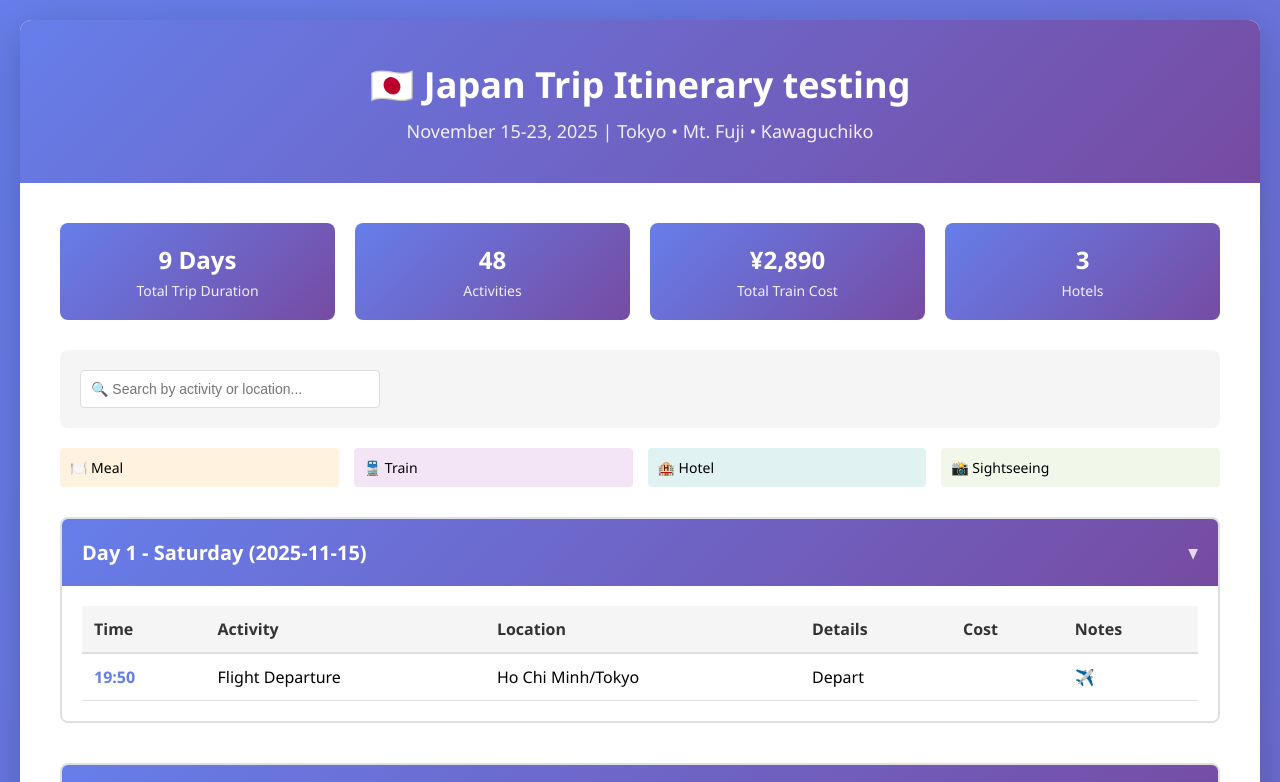
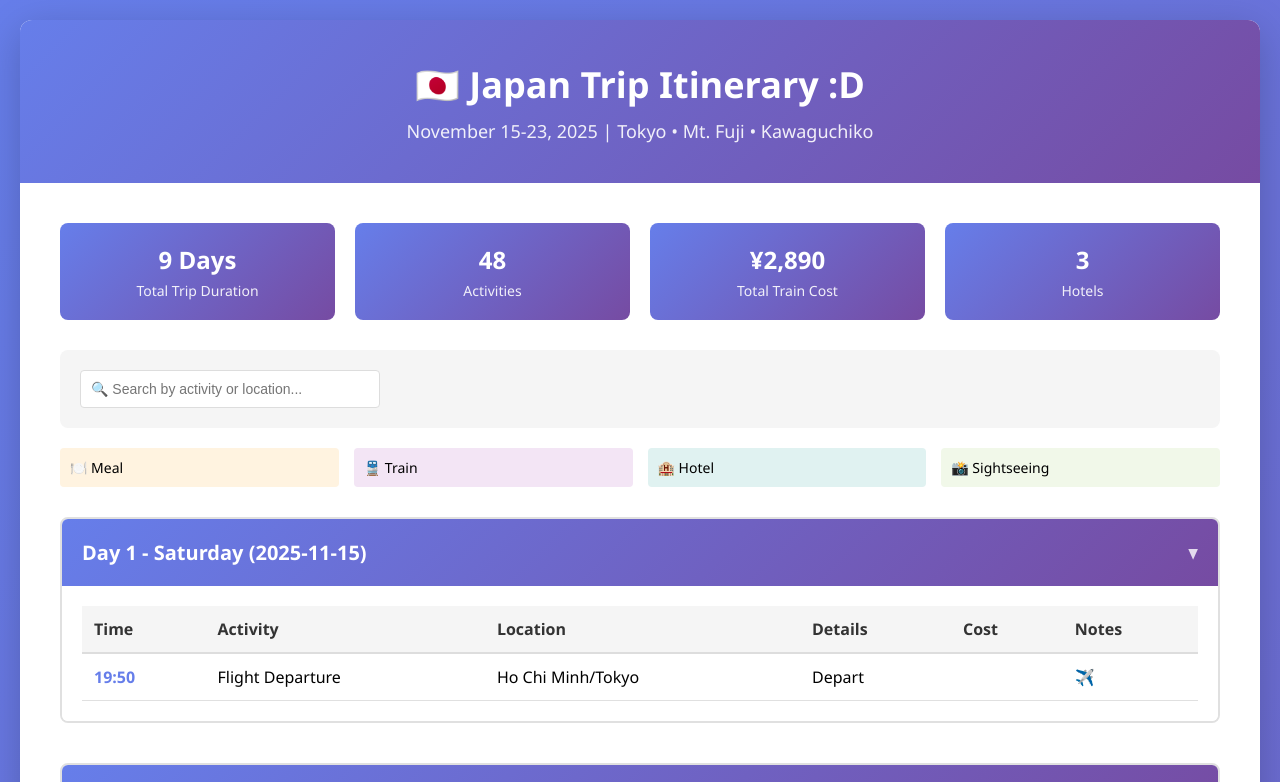
Before and after one commit to TanJinLi/JRplanner, a website: page index.html in a window 1280 px wide. Shown: the top 782 px of the page. Drawn offline with Linux system fonts and the light colour scheme.

Commit message:
new commit

```diff
--- a/index.html
+++ b/index.html
@@ -7,7 +7,7 @@
 <body>
     <div class="container">
         <div class="header">
-            <h1>🇯🇵 Japan Trip Itinerary testing</h1>
+            <h1>🇯🇵 Japan Trip Itinerary :D</h1>
             <p>November 15-23, 2025 | Tokyo • Mt. Fuji • Kawaguchiko</p>
         </div>
 
```
